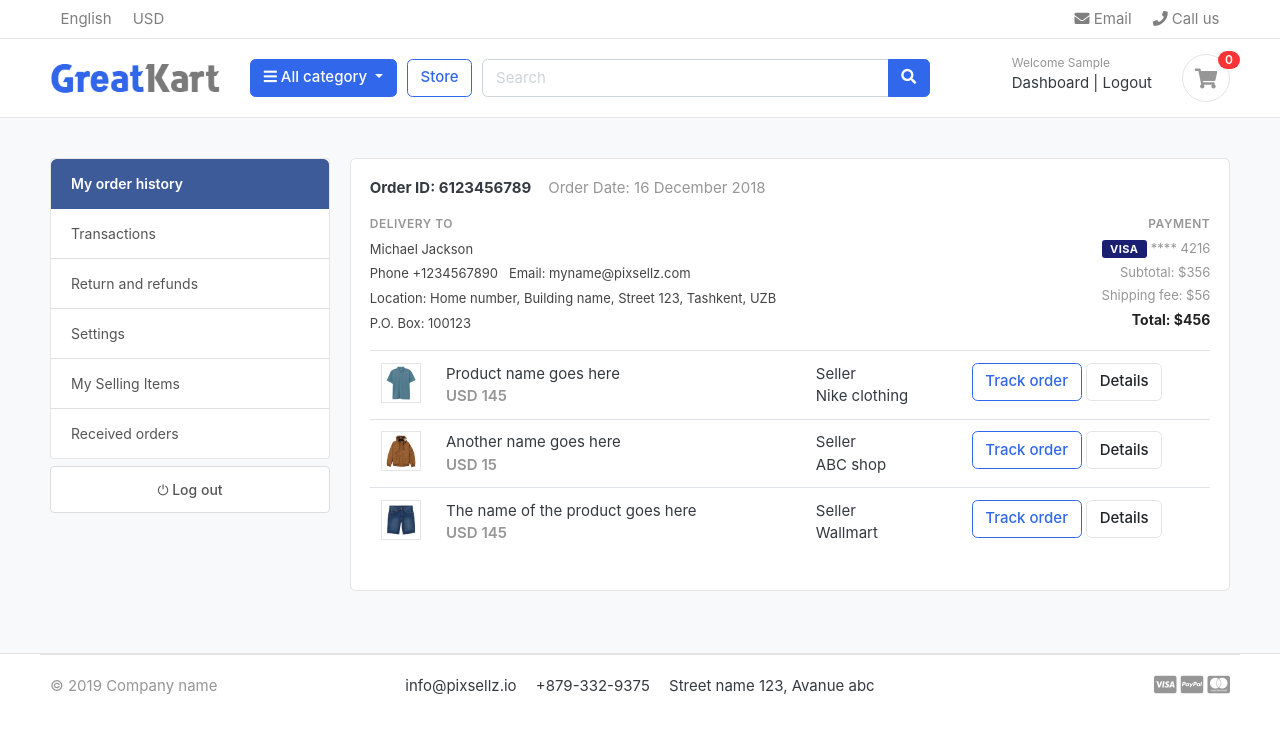
After one commit to sanjanaramgarhia/Greatkart-Django, a Django app: page /accounts/ in a window 1280 px wide. The commit adds this page. Shown: the top 734 px of the page. Run offline with Django 5.2, Linux system fonts and the light colour scheme; the visitor is signed in with stand-in values (Sample User, id 1); data that the repository does not hold is empty; parts of the project's set-up code (start-up, migrations or seed data) failed here and were passed over; some libraries are stand-ins or nearby versions; some web fonts are replaced.

Commit message:
Add dashboard template

```diff
--- a/accounts/urls.py
+++ b/accounts/urls.py
@@ -5,6 +5,10 @@ urlpatterns = [
     path('register/', views.register, name="register"),
     path('login/', views.login, name="login"),
     path('logout/', views.logout, name="logout"),
+    path('dashboard/', views.dashboard, name='dashboard'),
+    path('', views.dashboard, name='dashboard'),
 
-     path('activate/<uidb64>/<token>/', views.activate, name='activate'),
+    path('activate/<uidb64>/<token>/', views.activate, name='activate'),
+    path('forgotPassword/', views.forgotPassword, name='forgotPassword'),
+    path('resetpassword_validate/<uidb64>/<token>/', views.resetpassword_validate, name='resetpassword_validate'),
 ]
--- a/accounts/views.py
+++ b/accounts/views.py
@@ -41,8 +41,8 @@ def register(request):
             to_email = email
             send_email = EmailMessage(mail_subject, message, to=[to_email])
             send_email.send()
-            messages.success(request, 'Registration Successfull')
-            return redirect('register')
+            # messages.success(request,'Thank you for registering with us. We have sent you a verification email to your email address. Please verify it.')
+            return redirect('/accounts/login/?command=verification&email='+email)
     else:
         form = RegistrationForm()
     context = {
@@ -59,7 +59,8 @@ def login(request):
 
         if user is not None:
             auth.login(request, user)
-            return redirect('home')
+            messages.success(request, 'You are now logged in.')
+            return redirect('dashboard')
         else:
             messages.error(request, 'Invalid login credentials')
             return redirect('login')
@@ -72,4 +73,50 @@ def logout(request):
     return redirect('login')
 
 def activate(request, uidb64, token):
+    try:
+        uid = urlsafe_base64_decode(uidb64).decode()
+        user = Account._default_manager.get(pk=uid)
+    except(TypeError, ValueError, OverflowError, Account.DoesNotExist):
+        user = None
+
+    if user is not None and default_token_generator.check_token(user, token):
+        user.is_active = True
+        user.save()
+        messages.success(request, 'Congratulations! Your account is activated.')
+        return redirect('login')
+    else:
+        messages.error(request, 'Invalid activation link')
+        return redirect('register')
+
+@login_required(login_url = 'login')
+def dashboard(request):
+    return render(request, 'accounts/dashboard.html')
+
+def forgotPassword(request):
+    if request.method == 'POST':
+        email = request.POST['email']
+        if Account.objects.filter(email=email).exists():
+            user = Account.objects.get(email__exact=email)
+
+            # Reset password email
+            current_site = get_current_site(request)
+            mail_subject = 'Reset Your Password'
+            message = render_to_string('accounts/reset_password_email.html', {
+                'user': user,
+                'domain': current_site,
+                'uid': urlsafe_base64_encode(force_bytes(user.pk)),
+                'token': default_token_generator.make_token(user),
+            })
+            to_email = email
+            send_email = EmailMessage(mail_subject, message, to=[to_email])
+            send_email.send()
+
+            messages.success(request, 'Password reset email has been sent to your email address.')
+            return redirect('login')
+        else:
+            messages.error(request, 'Account does not exist!')
+            return redirect('forgotPassword')
+    return render(request, 'accounts/forgotPassword.html')
+
+def resetpassword_validate(request):
     return HttpResponse('OK')
--- /dev/null
+++ b/templates/accounts/dashboard.html
@@ -0,0 +1,147 @@
+{% extends 'base.html' %}
+{% load static %}
+{% block content %}
+
+<section class="section-content padding-y bg">
+<div class="container">
+    <div class="row">
+
+        <!-- ── Sidebar ── -->
+        <div class="col-md-3">
+            <div class="card mb-2" style="border-radius:4px; overflow:hidden;">
+                <div class="list-group list-group-flush">
+                    <a href="#" class="list-group-item list-group-item-action active" style="padding:14px 20px; font-size:14px; font-weight:600; background-color:#3d5a99; border-color:#3d5a99; color:#fff;">
+                        My order history
+                    </a>
+                    <a href="#" class="list-group-item list-group-item-action" style="padding:14px 20px; font-size:14px; color:#555;">
+                        Transactions
+                    </a>
+                    <a href="#" class="list-group-item list-group-item-action" style="padding:14px 20px; font-size:14px; color:#555;">
+                        Return and refunds
+                    </a>
+                    <a href="#" class="list-group-item list-group-item-action" style="padding:14px 20px; font-size:14px; color:#555;">
+                        Settings
+                    </a>
+                    <a href="#" class="list-group-item list-group-item-action" style="padding:14px 20px; font-size:14px; color:#555;">
+                        My Selling Items
+                    </a>
+                    <a href="#" class="list-group-item list-group-item-action" style="padding:14px 20px; font-size:14px; color:#555;">
+                        Received orders
+                    </a>
+                </div>
+            </div>
+            <a href="{% url 'logout' %}" class="btn btn-light btn-block" style="border:1px solid #ddd; padding:12px 20px; font-size:14px; color:#555; border-radius:4px; display:flex; align-items:center; justify-content:center; gap:8px;">
+                &#9211; Log out
+            </a>
+        </div>
+        <!-- sidebar end -->
+
+        <!-- ── Main ── -->
+        <main class="col-md-9">
+            <article class="card mb-4">
+                <div class="card-body">
+
+                    <!-- Order ID + Date -->
+                    <div class="mb-3">
+                        <strong>Order ID: 6123456789</strong>
+                        &nbsp;&nbsp;
+                        <span class="text-muted">Order Date: 16 December 2018</span>
+                    </div>
+
+                    <!-- Delivery + Payment row -->
+                    <div class="row mb-3">
+                        <div class="col-md-7">
+                            <p class="text-muted mb-1" style="font-size:12px; font-weight:600; text-transform:uppercase; letter-spacing:.04em;">Delivery to</p>
+                            <p class="mb-0" style="font-size:13px; line-height:1.9; color:#444;">
+                                Michael Jackson<br>
+                                Phone +1234567890 &nbsp; Email: myname@pixsellz.com<br>
+                                Location: Home number, Building name, Street 123, Tashkent, UZB<br>
+                                P.O. Box: 100123
+                            </p>
+                        </div>
+                        <div class="col-md-5 text-right">
+                            <p class="text-muted mb-1" style="font-size:12px; font-weight:600; text-transform:uppercase; letter-spacing:.04em;">Payment</p>
+                            <p class="mb-1">
+                                <span style="background:#1a1f71; color:#fff; font-size:11px; font-weight:700; padding:2px 8px; border-radius:3px; letter-spacing:.05em;">VISA</span>
+                                <span class="text-muted" style="font-size:13px;"> **** 4216</span>
+                            </p>
+                            <p class="mb-1 text-muted" style="font-size:13px;">Subtotal: $356</p>
+                            <p class="mb-1 text-muted" style="font-size:13px;">Shipping fee: $56</p>
+                            <p class="mb-0" style="font-size:14px; font-weight:700; color:#222;">Total: $456</p>
+                        </div>
+                    </div>
+
+                    <!-- Items table -->
+                    <div class="table-responsive">
+                        <table class="table table-hover">
+
+                            <tr>
+                                <td width="65">
+                                    <img src="{% static 'images/items/1.jpg' %}" class="img-xs border" alt="Product 1" onerror="this.style.background='#f0f0f0';this.style.width='50px';this.style.height='50px'">
+                                </td>
+                                <td>
+                                    <p class="title mb-0">Product name goes here</p>
+                                    <var class="price text-muted">USD 145</var>
+                                </td>
+                                <td>Seller <br> Nike clothing</td>
+                                <td width="250">
+                                    <a href="#" class="btn btn-outline-primary">Track order</a>
+                                    <a href="#" class="btn btn-light">Details</a>
+                                </td>
+                            </tr>
+
+                            <tr>
+                                <td width="65">
+                                    <img src="{% static 'images/items/2.jpg' %}" class="img-xs border" alt="Product 2" onerror="this.style.background='#f0f0f0';this.style.width='50px';this.style.height='50px'">
+                                </td>
+                                <td>
+                                    <p class="title mb-0">Another name goes here</p>
+                                    <var class="price text-muted">USD 15</var>
+                                </td>
+                                <td>Seller <br> ABC shop</td>
+                                <td width="250">
+                                    <a href="#" class="btn btn-outline-primary">Track order</a>
+                                    <a href="#" class="btn btn-light">Details</a>
+                                </td>
+                            </tr>
+
+                            <tr>
+                                <td width="65">
+                                    <img src="{% static 'images/items/3.jpg' %}" class="img-xs border" alt="Product 3" onerror="this.style.background='#f0f0f0';this.style.width='50px';this.style.height='50px'">
+                                </td>
+                                <td>
+                                    <p class="title mb-0">The name of the product goes here</p>
+                                    <var class="price text-muted">USD 145</var>
+                                </td>
+                                <td>Seller <br> Wallmart</td>
+                                <td width="250">
+                                    <a href="#" class="btn btn-outline-primary">Track order</a>
+                                    <a href="#" class="btn btn-light">Details</a>
+                                </td>
+                            </tr>
+
+                        </table>
+                    </div><!-- table-responsive end -->
+
+                </div>
+            </article>
+        </main>
+        <!-- main end -->
+
+    </div><!-- row end -->
+</div>
+</section>
+
+<style>
+    .list-group-item-action:hover {
+        background-color: #f5f7ff !important;
+        color: #3d5a99 !important;
+    }
+    .list-group-item.active {
+        background-color: #3d5a99 !important;
+        border-color: #3d5a99 !important;
+        color: #fff !important;
+    }
+</style>
+
+{% endblock %}
--- a/templates/includes/navbar.html
+++ b/templates/includes/navbar.html
@@ -73,7 +73,7 @@
                     <div class="widget-header">
 						<small class="title text-muted"> Welcome {{ user.first_name }}</small>
 						<div>
-							<a href="#">Dashboard</a> <span class="dark-transp"> | </span>
+							<a href="{% url 'dashboard' %}">Dashboard</a> <span class="dark-transp"> | </span>
 							<a href="{% url 'logout' %}"> Logout</a>
 						</div>
 					</div>
```
Also changed, not shown: greatcart/settings.py (+4 -3 lines), templates/accounts/forgotPassword.html (added, +38 -0 lines), templates/accounts/reset_password_email.html (added, +10 -0 lines).
